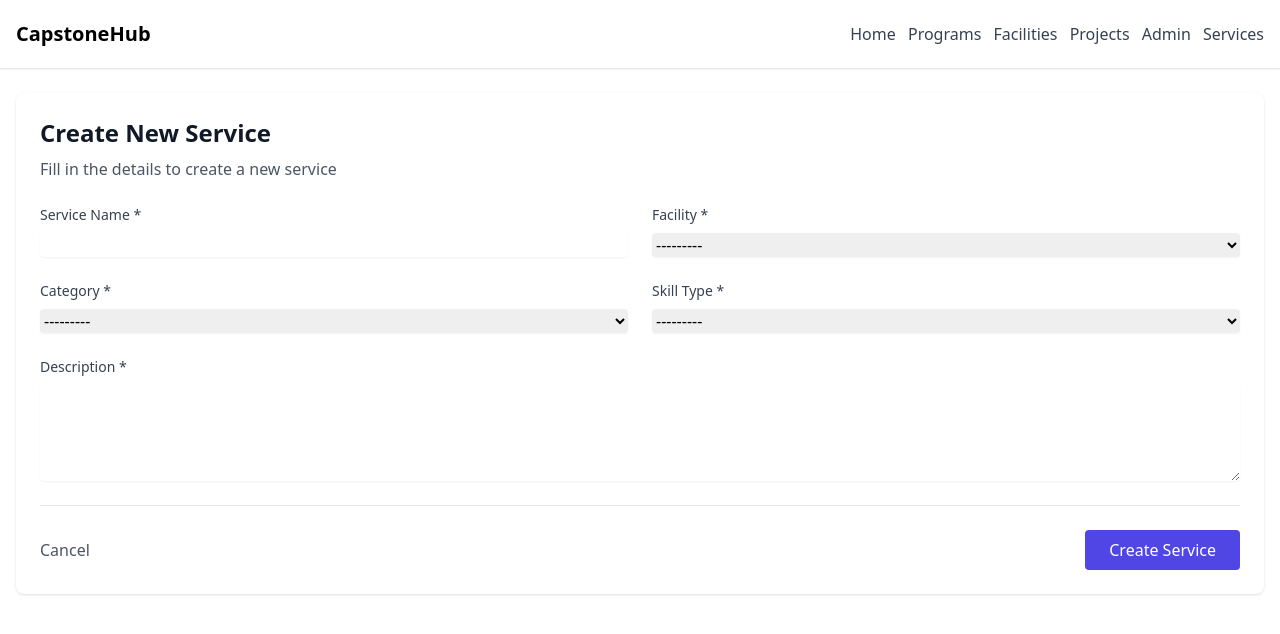
After one commit to firidaus/Group14-Advanced-Programming, a Django app: page /services/create/ in a window 1280 px wide. The commit adds this page. Shown: the top 634 px of the page. Run offline with Django 5.2, Linux system fonts and the light colour scheme; data comes from the database, SQL or seed files in the repository; style sheets or scripts are compiled from the project's sources; some libraries are stand-ins or nearby versions.

Commit message:
services added

```diff
--- /dev/null
+++ b/capstone_project/core/controllers/service_controller.py
@@ -0,0 +1,62 @@
+# core/controllers/service_controller.py
+from django.shortcuts import render, get_object_or_404, redirect
+from django.contrib import messages
+from core.models.service import Service
+from core.forms.service_form import ServiceForm
+
+def service_list(request):
+    services = Service.objects.select_related('FacilityId').all()
+
+    # Filtering based on your model fields
+    category = request.GET.get("category")
+    skill_type = request.GET.get("skill_type")
+    facility = request.GET.get("facility")
+
+    if category:
+        services = services.filter(category=category)
+    if skill_type:
+        services = services.filter(skill_type=skill_type)
+    if facility:
+        services = services.filter(FacilityId_id=facility)
+
+    context = {
+        "services": services,
+        "categories": [choice[0] for choice in Service.CATEGORY_CHOICES],
+        "skill_types": [choice[0] for choice in Service.SKILL_TYPE_CHOICES],
+    }
+    return render(request, "service/list.html", context)
+
+def service_detail(request, pk):
+    service = get_object_or_404(Service, pk=pk)
+    return render(request, "service/detail.html", {"service": service})
+
+def service_create(request):
+    if request.method == "POST":
+        form = ServiceForm(request.POST)
+        if form.is_valid():
+            form.save()
+            messages.success(request, "Service created successfully!")
+            return redirect("core:service_list")
+    else:
+        form = ServiceForm()
+    return render(request, "service/form.html", {"form": form})
+
+def service_update(request, pk):
+    service = get_object_or_404(Service, pk=pk)
+    if request.method == "POST":
+        form = ServiceForm(request.POST, instance=service)
+        if form.is_valid():
+            form.save()
+            messages.success(request, "Service updated successfully!")
+            return redirect("core:service_detail", pk=service.ServiceId)
+    else:
+        form = ServiceForm(instance=service)
+    return render(request, "service/form.html", {"form": form})
+
+def service_delete(request, pk):
+    service = get_object_or_404(Service, pk=pk)
+    if request.method == "POST":
+        service.delete()
+        messages.success(request, "Service deleted successfully!")
+        return redirect("core:service_list")
+    return render(request, "service/confirm_delete.html", {"service": service})
--- /dev/null
+++ b/capstone_project/core/forms/service_form.py
@@ -0,0 +1,15 @@
+# core/forms/service_form.py
+from django import forms
+from core.models.service import Service
+
+class ServiceForm(forms.ModelForm):
+    class Meta:
+        model = Service
+        fields = ['FacilityId', 'name', 'description', 'category', 'skill_type']
+        widgets = {
+            'FacilityId': forms.Select(attrs={'class': 'mt-1 block w-full rounded border-gray-300 shadow-sm focus:ring-indigo-500 focus:border-indigo-500'}),
+            'name': forms.TextInput(attrs={'class': 'mt-1 block w-full rounded border-gray-300 shadow-sm focus:ring-indigo-500 focus:border-indigo-500'}),
+            'description': forms.Textarea(attrs={'class': 'mt-1 block w-full rounded border-gray-300 shadow-sm', 'rows': 4}),
+            'category': forms.Select(attrs={'class': 'mt-1 block w-full rounded border-gray-300 shadow-sm'}),
+            'skill_type': forms.Select(attrs={'class': 'mt-1 block w-full rounded border-gray-300 shadow-sm'}),
+        }
--- /dev/null
+++ b/capstone_project/core/models/service.py
@@ -0,0 +1,33 @@
+# core/models/service.py
+from django.db import models
+from core.models.Faciltymodels import Facility
+
+class Service(models.Model):
+    # Category choices based on your specification
+    CATEGORY_CHOICES = [
+        ('Machining', 'Machining'),
+        ('Testing', 'Testing'),
+        ('Training', 'Training'),
+    ]
+
+    # Skill type choices based on your specification
+    SKILL_TYPE_CHOICES = [
+        ('Hardware', 'Hardware'),
+        ('Software', 'Software'),
+        ('Integration', 'Integration'),
+    ]
+
+    # Fields as per Table 1.3
+    ServiceId = models.AutoField(primary_key=True)
+    FacilityId = models.ForeignKey(Facility, on_delete=models.CASCADE, related_name='services')
+    name = models.CharField(max_length=200)
+    description = models.TextField()
+    category = models.CharField(max_length=50, choices=CATEGORY_CHOICES)
+    skill_type = models.CharField(max_length=50, choices=SKILL_TYPE_CHOICES)
+
+    class Meta:
+        verbose_name = "Service"
+        verbose_name_plural = "Services"
+
+    def __str__(self):
+        return f"{self.name} - {self.FacilityId.name}"
--- a/capstone_project/core/templates/base.html
+++ b/capstone_project/core/templates/base.html
@@ -24,6 +24,7 @@
           <a class="text-gray-700 hover:text-gray-900" href="{% url 'core:facility_list' %}">Facilities</a>
           <a class="text-gray-700 hover:text-gray-900" href="{% url 'core:project_list' %}">Projects</a>
           <a class="text-gray-700 hover:text-gray-900" href="/admin/">Admin</a>
+          <a class="text-gray-700 hover:text-gray-900" href="{% url 'core:service_list' %}">Services</a>
         </div>
       </div>
     </nav>
--- /dev/null
+++ b/capstone_project/core/templates/service/form.html
@@ -0,0 +1,81 @@
+{% extends 'base.html' %}
+
+{% block content %}
+<div class="bg-white shadow rounded-lg p-6">
+    <div class="mb-6">
+        <h1 class="text-2xl font-bold text-gray-900">
+            {% if service %}Edit Service{% else %}Create New Service{% endif %}
+        </h1>
+        <p class="text-gray-600 mt-2">
+            {% if service %}Update the service information below{% else %}Fill in the details to create a new service{% endif %}
+        </p>
+    </div>
+
+    <form method="post" class="space-y-6">
+        {% csrf_token %}
+
+        <div class="grid grid-cols-1 md:grid-cols-2 gap-6">
+            <div>
+                <label for="{{ form.name.id_for_label }}" class="block text-sm font-medium text-gray-700 mb-2">
+                    Service Name *
+                </label>
+                {{ form.name }}
+                {% if form.name.errors %}
+                    <p class="text-red-600 text-sm mt-1">{{ form.name.errors.0 }}</p>
+                {% endif %}
+            </div>
+
+            <div>
+                <label for="{{ form.FacilityId.id_for_label }}" class="block text-sm font-medium text-gray-700 mb-2">
+                    Facility *
+                </label>
+                {{ form.FacilityId }}
+                {% if form.FacilityId.errors %}
+                    <p class="text-red-600 text-sm mt-1">{{ form.FacilityId.errors.0 }}</p>
+                {% endif %}
+            </div>
+        </div>
+
+        <div class="grid grid-cols-1 md:grid-cols-2 gap-6">
+            <div>
+                <label for="{{ form.category.id_for_label }}" class="block text-sm font-medium text-gray-700 mb-2">
+                    Category *
+                </label>
+                {{ form.category }}
+                {% if form.category.errors %}
+                    <p class="text-red-600 text-sm mt-1">{{ form.category.errors.0 }}</p>
+                {% endif %}
+            </div>
+
+            <div>
+                <label for="{{ form.skill_type.id_for_label }}" class="block text-sm font-medium text-gray-700 mb-2">
+                    Skill Type *
+                </label>
+                {{ form.skill_type }}
+                {% if form.skill_type.errors %}
+                    <p class="text-red-600 text-sm mt-1">{{ form.skill_type.errors.0 }}</p>
+                {% endif %}
+            </div>
+        </div>
+
+        <div>
+            <label for="{{ form.description.id_for_label }}" class="block text-sm font-medium text-gray-700 mb-2">
+                Description *
+            </label>
+            {{ form.description }}
+            {% if form.description.errors %}
+                <p class="text-red-600 text-sm mt-1">{{ form.description.errors.0 }}</p>
+            {% endif %}
+        </div>
+
+        <div class="flex justify-between items-center pt-6 border-t">
+            <a href="{% url 'core:service_list' %}" class="text-gray-600 hover:text-gray-800">
+                Cancel
+            </a>
+            <button type="submit" class="bg-indigo-600 text-white px-6 py-2 rounded hover:bg-indigo-700">
+                {% if service %}Update Service{% else %}Create Service{% endif %}
+            </button>
+        </div>
+    </form>
+</div>
+{% endblock %}
--- a/capstone_project/core/urls.py
+++ b/capstone_project/core/urls.py
@@ -2,6 +2,8 @@ from django.urls import path
 from core.controllers import program_controller as pc
 from core.controllers import Facility_controller as fa
 from core.controllers import project_controller as pr
+from core.controllers import service_controller as sc
+
 
 app_name = 'core'
 
@@ -23,4 +25,10 @@ urlpatterns = [
     path('projects/<int:pk>/', pr.project_detail, name='project_detail'),
     path('projects/<int:pk>/edit/', pr.project_update, name='project_update'),
     path('projects/<int:pk>/delete/', pr.project_delete, name='project_delete'),
+
+    path('services/', sc.service_list, name='service_list'),
+    path('services/create/', sc.service_create, name='service_create'),
+    path('services/<int:pk>/', sc.service_detail, name='service_detail'),
+    path('services/<int:pk>/edit/', sc.service_update, name='service_update'),
+    path('services/<int:pk>/delete/', sc.service_delete, name='service_delete'),
 ]
```
Also changed, not shown: capstone_project/core/admin.py (+8 -0 lines), capstone_project/core/templates/service/confirm_delete.html (added, +41 -0 lines), capstone_project/core/templates/service/detail.html (added, +71 -0 lines), capstone_project/core/templates/service/list.html (added, +62 -0 lines), capstone_project/core/migrations/0007_service.py (added).
